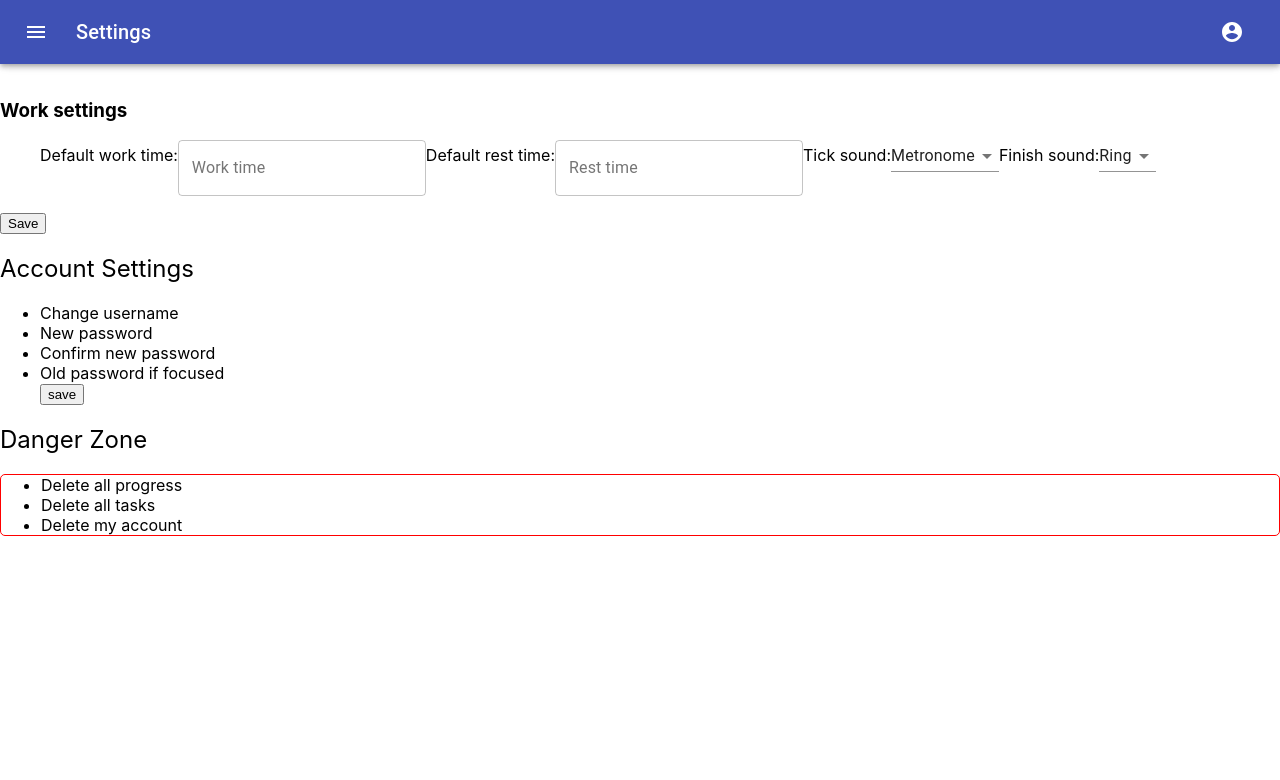
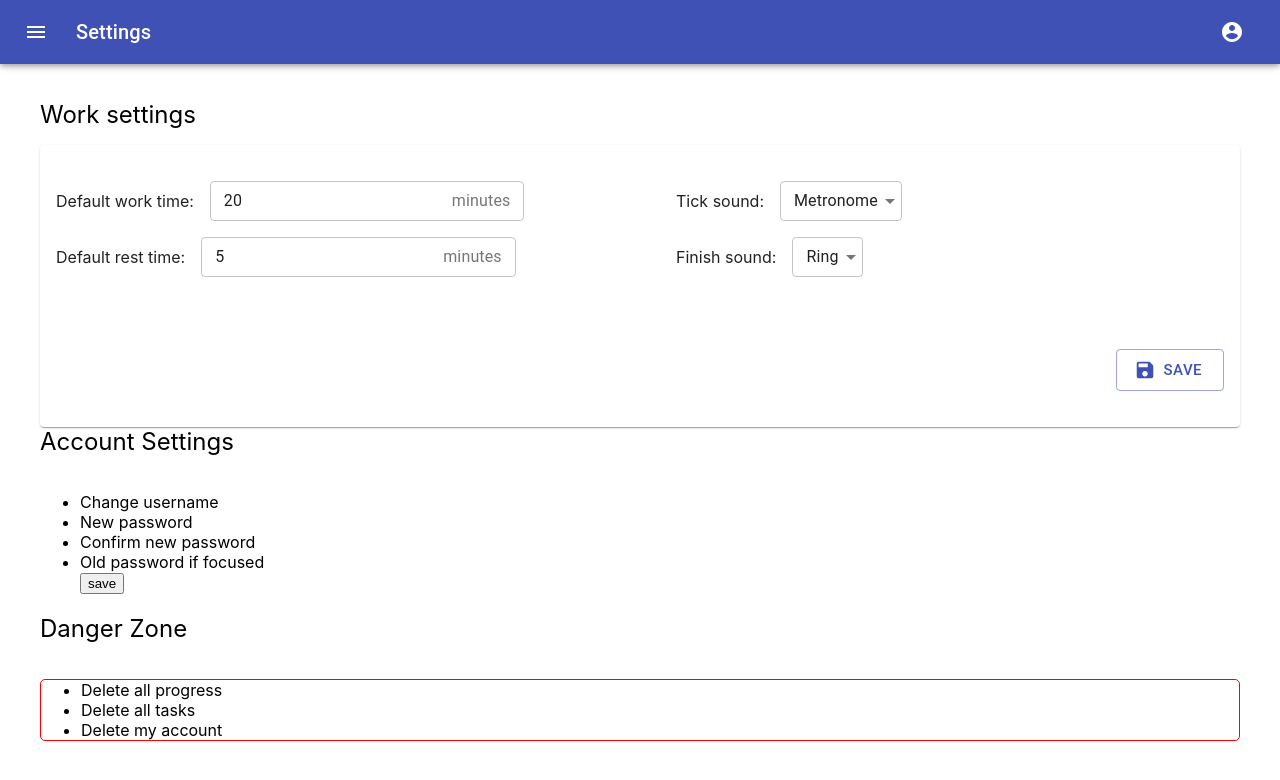
Before and after one commit to MetaMmodern/Pomodorro, a React (Create React App) app in the folder client/: page /settings in a window 1280 px wide. Shown: the top 780 px of the page. Built offline with nearby package versions, Linux system fonts and the light colour scheme; sample sign-in values are in the browser's storage; the HTML template or start-up script is replaced by a standard one.

Commit message:
made work settings block

```diff
--- a/client/src/components/AccountSettings/AccountSettings.js
+++ b/client/src/components/AccountSettings/AccountSettings.js
@@ -1,11 +1,8 @@
 import React from "react";
-import DangerZoneSettings from "../Account/DangerZoneSettings/DangerZoneSettings";
 
 const AccountSettings = () => {
   return (
     <>
-      <h2 style={{ fontWeight: "400" }}>Account Settings</h2>
-
       <ul>
         <li>Change username</li>
         <li>New password</li>
@@ -13,7 +10,6 @@ const AccountSettings = () => {
         <li>Old password if focused</li>
         <button>save</button>
       </ul>
-      <DangerZoneSettings />
     </>
   );
 };
--- a/client/src/components/Account/DangerZoneSettings/DangerZoneSettings.js
+++ b/client/src/components/DangerZoneSettings/DangerZoneSettings.js
@@ -3,7 +3,6 @@ import React from "react";
 const DangerZoneSettings = () => {
   return (
     <div>
-      <h2 style={{ fontWeight: "400" }}>Danger Zone</h2>
       <ul style={{ border: "1px solid red", borderRadius: "5px" }}>
         <li>Delete all progress</li>
         <li>Delete all tasks</li>
--- /dev/null
+++ b/client/src/components/SaveSettingsButton/SaveSettingsButton.js
@@ -0,0 +1,32 @@
+import React from "react";
+import useStyles from "./SaveSettingsButton.style";
+import { Button, Tooltip } from "@material-ui/core";
+import { Save } from "@material-ui/icons";
+const SaveSettingsButton = ({ globalError, restTimeError, workTimeError }) => {
+  const classes = useStyles();
+  return (
+    <Tooltip
+      className={classes.saveButton}
+      title={Object.values(globalError).reduce((accumulator, currentValue) => {
+        if (currentValue === null) {
+          return accumulator + "";
+        }
+        return accumulator + "\n" + currentValue;
+      }, "")}
+    >
+      <span>
+        <Button
+          color={"primary"}
+          disabled={Boolean(restTimeError || workTimeError)}
+          variant="outlined"
+          startIcon={<Save />}
+          size="large"
+        >
+          Save
+        </Button>
+      </span>
+    </Tooltip>
+  );
+};
+
+export default SaveSettingsButton;
--- /dev/null
+++ b/client/src/components/SaveSettingsButton/SaveSettingsButton.style.js
@@ -0,0 +1,9 @@
+const { makeStyles } = require("@material-ui/core");
+
+export default makeStyles((theme) => {
+  return {
+    saveButton: {
+      margin: theme.spacing(2),
+    },
+  };
+});
--- a/client/src/components/WorkSettings/WorkSettings.js
+++ b/client/src/components/WorkSettings/WorkSettings.js
@@ -1,37 +1,111 @@
-import React, { useState } from "react";
-import { TextField, Select, MenuItem } from "@material-ui/core";
+import React, { useState, useEffect } from "react";
+import useStyles from "./WorkSettings.style";
+import {
+  TextField,
+  Select,
+  MenuItem,
+  Grid,
+  Paper,
+  Button,
+  Tooltip,
+  InputAdornment,
+  OutlinedInput,
+} from "@material-ui/core";
+import { Save } from "@material-ui/icons";
+import SaveSettingsButton from "../../components/SaveSettingsButton/SaveSettingsButton";
 
 const WorkSettings = () => {
+  const [globalError, setGlobalError] = useState({
+    workError: null,
+    restError: null,
+  });
   const [tickSound, setTickSound] = useState("Metronome");
   const [finishSound, setFinishSound] = useState("Ring");
+  const [workTime, setWorkTime] = useState({ value: 20, error: null });
+  const [restTime, setRestTime] = useState({ value: 5, error: null });
   const handleChangeTick = (e) => {
     setTickSound(e.target.value);
   };
   const handleChangeFinish = (e) => {
     setFinishSound(e.target.value);
   };
+  const handleWorkTimeChange = (e) => {
+    if (e.target.value > 35 || e.target.value < 5) {
+      setWorkTime({
+        value: e.target.value,
+        error: "Work time must be between 5 and 35 minutes.",
+      });
+    } else {
+      setWorkTime({ value: e.target.value, error: null });
+    }
+  };
+  const handleRestTimeChange = (e) => {
+    if (e.target.value > 20 || e.target.value < 5) {
+      setRestTime({
+        value: e.target.value,
+        error: "Rest time must be between 5 and 20 minutes.",
+      });
+    } else {
+      setRestTime({ value: e.target.value, error: null });
+    }
+  };
+  useEffect(() => {
+    const workError = workTime.error;
+    const restError = restTime.error;
+    setGlobalError({
+      workError,
+      restError,
+    });
+  }, [workTime, restTime]);
+  const classes = useStyles();
   return (
-    <>
-      <h3>Work settings</h3>
-      <ul>
-        Default work time:
+    <Paper>
+      <Grid container spacing={5}>
+        <Grid item xs={12} md={6}>
+          <div className={classes.oneBlock}>
+            <span>Default work time:</span>
             <TextField
               id="workTime"
-          label="Work time"
               variant="outlined"
               type="number"
+              size="small"
+              InputProps={{
+                endAdornment: (
+                  <InputAdornment position="end">minutes</InputAdornment>
+                ),
+              }}
+              value={workTime.value}
+              onChange={handleWorkTimeChange}
+              error={Boolean(workTime.error)}
+              helperText={workTime.error}
             />
-        Default rest time:
+          </div>
+          <div className={classes.oneBlock}>
+            <span>Default rest time:</span>
             <TextField
               id="restTime"
-          label="Rest time"
               variant="outlined"
               type="number"
+              size="small"
+              InputProps={{
+                endAdornment: (
+                  <InputAdornment position="end">minutes</InputAdornment>
+                ),
+              }}
+              value={restTime.value}
+              onChange={handleRestTimeChange}
+              error={Boolean(restTime.error)}
+              helperText={restTime.error}
             />
-        Tick sound:
+          </div>
+        </Grid>
+        <Grid item xs={12} md={6}>
+          <div className={classes.oneBlock}>
+            <span>Tick sound:</span>
             <Select
               labelId="demo-simple-select-label"
               id="tick"
+              input={<OutlinedInput margin="dense" />}
               value={tickSound}
               onChange={handleChangeTick}
             >
@@ -39,10 +113,13 @@ const WorkSettings = () => {
               <MenuItem value={"Raindrop"}>Raindrop</MenuItem>
               <MenuItem value={"Laser"}>Laser</MenuItem>
             </Select>
-        Finish sound:
+          </div>
+          <div className={classes.oneBlock}>
+            <span>Finish sound:</span>
             <Select
               labelId="demo-simple-select-label"
               id="finish"
+              input={<OutlinedInput margin="dense" />}
               value={finishSound}
               onChange={handleChangeFinish}
             >
@@ -50,9 +127,17 @@ const WorkSettings = () => {
               <MenuItem value={"Bong"}>Bong</MenuItem>
               <MenuItem value={"Hey"}>Hey</MenuItem>
             </Select>
-      </ul>
-      <button>Save</button>
-    </>
+          </div>
+        </Grid>
+        <Grid item xs={12} className={classes.saveContainer}>
+          <SaveSettingsButton
+            globalError={globalError}
+            restTimeError={restTime.error}
+            workTimeError={workTime.error}
+          />
+        </Grid>
+      </Grid>
+    </Paper>
   );
 };
 
--- a/client/src/components/WorkSettings/WorkSettings.style.js
+++ b/client/src/components/WorkSettings/WorkSettings.style.js
@@ -0,0 +1,18 @@
+const { makeStyles } = require("@material-ui/core");
+
+export default makeStyles((theme) => {
+  return {
+    oneBlock: {
+      margin: theme.spacing(2),
+      display: "flex",
+      alignItems: "center",
+      "& span": {
+        marginRight: theme.spacing(2),
+      },
+    },
+    saveContainer: {
+      display: "flex",
+      justifyContent: "flex-end",
+    },
+  };
+});
--- a/client/src/pages/AuthPages/LoginPage.js
+++ b/client/src/pages/AuthPages/LoginPage.js
@@ -37,6 +37,7 @@ export default function LoginPage(props) {
       );
       console.log("got this data:", data);
       login(data.token, data.userId, data.username);
+      history.push("/");
     } catch (error) {}
   };
   return (
--- a/client/src/pages/SettingsPage/SettingsPage.js
+++ b/client/src/pages/SettingsPage/SettingsPage.js
@@ -1,14 +1,23 @@
-import React, { useState } from "react";
+import React from "react";
 
 import useStyles from "./SettingsPage.style";
 import WorkSettings from "../../components/WorkSettings/WorkSettings";
 import AccountSettings from "../../components/AccountSettings/AccountSettings";
+
+import DangerZoneSettings from "../../components/DangerZoneSettings/DangerZoneSettings";
+
 export default function SettingsPage() {
   const classes = useStyles();
   return (
     <div className={classes.Settings}>
+      <h2 className={classes.settingTitle}>Work settings</h2>
       <WorkSettings />
+
+      <h2 className={classes.settingTitle}>Account Settings</h2>
       <AccountSettings />
+
+      <h2 className={classes.settingTitle}>Danger Zone</h2>
+      <DangerZoneSettings />
     </div>
   );
 }
--- a/client/src/pages/SettingsPage/SettingsPage.style.js
+++ b/client/src/pages/SettingsPage/SettingsPage.style.js
@@ -5,12 +5,26 @@ export default makeStyles((theme) => {
   return {
     Settings: {
       paddingTop: 56 + standartPadding,
+      marginLeft: theme.spacing(2),
+      marginRight: theme.spacing(2),
       [`${theme.breakpoints.up("xs")} and (orientation: landscape)`]: {
         paddingTop: 48 + standartPadding,
+        marginLeft: theme.spacing(3),
+        marginRight: theme.spacing(3),
       },
       [theme.breakpoints.up("sm")]: {
         paddingTop: 64 + standartPadding,
+        marginLeft: theme.spacing(3),
+        marginRight: theme.spacing(3),
       },
+      [theme.breakpoints.up("md")]: {
+        marginLeft: theme.spacing(5),
+        marginRight: theme.spacing(5),
+      },
+    },
+    settingTitle: {
+      fontWeight: "400",
+      paddingBottom: theme.spacing(2),
     },
   };
 });
```
Also changed, not shown: client/src/components/DangerZoneSettings/DangerZoneSettings.style.js (added). Lines whose indentation alone changed are shown as unchanged.
